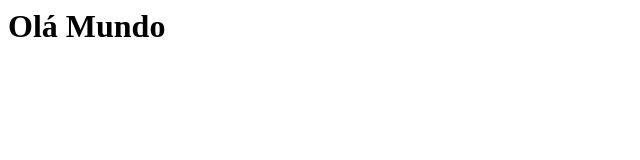
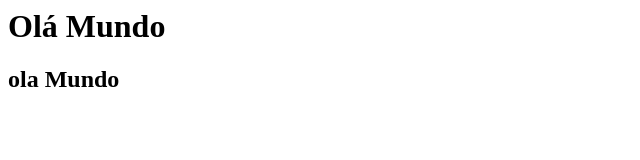
Before and after one commit to Gutoca75/cursoGit1, a plain HTML site: page index.html in a window 1280 px wide. Shown: the whole page, without its empty margins (0-640 px from the left). Drawn offline with Linux system fonts and the light colour scheme.

Commit message:
Env HTML

```diff
--- a/index.html
+++ b/index.html
@@ -1 +1,2 @@
 <h1>Olá Mundo</h1>
+<h2>ola Mundo</h2>
```
